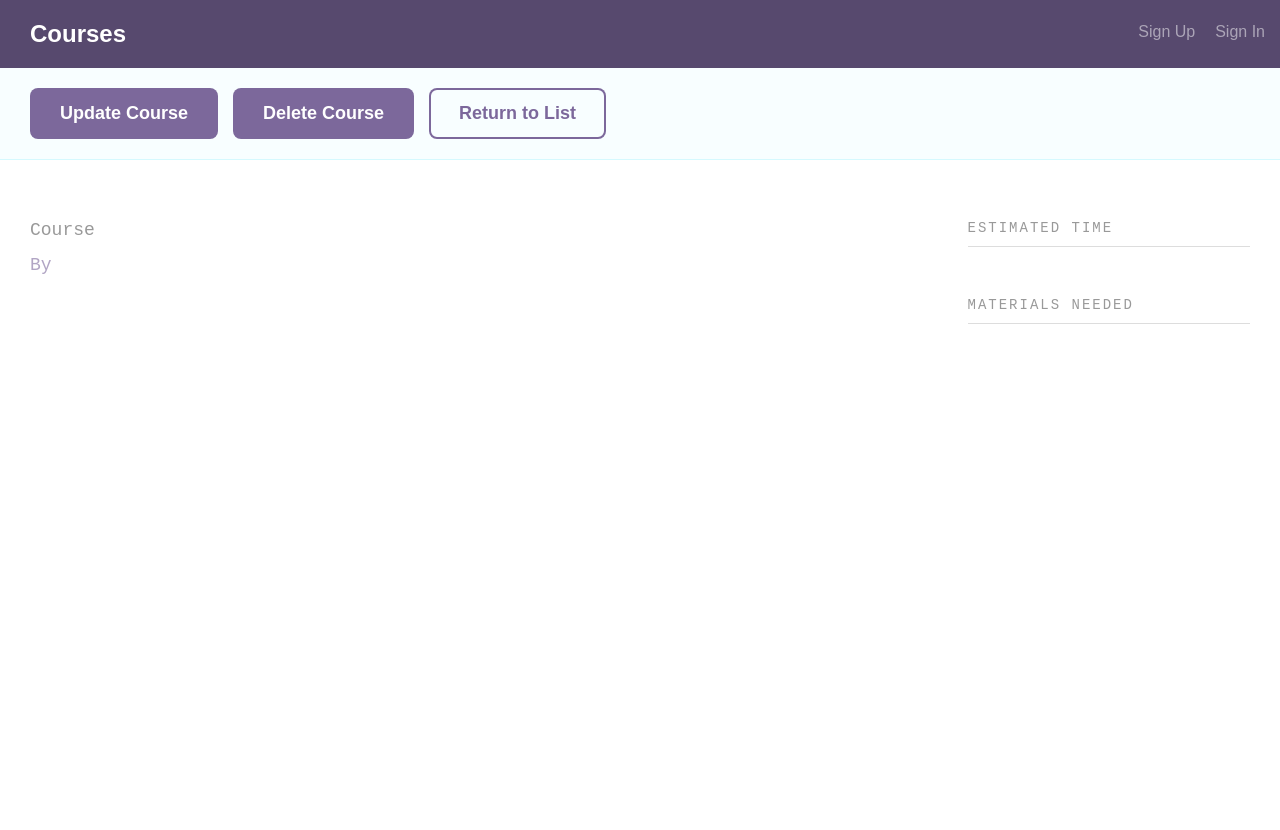
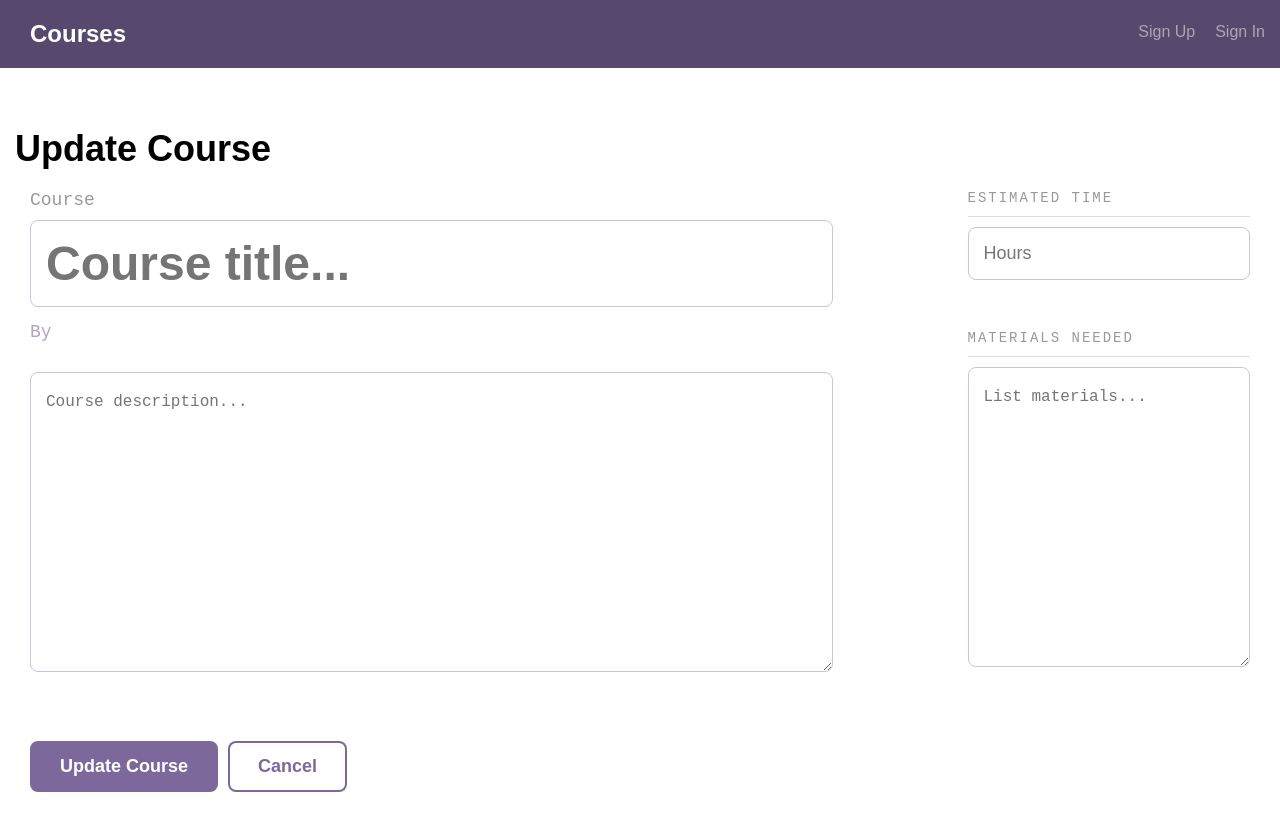
Before and after one commit to amnaatarapper/unit-10, a React (Create React App) app in the folder client/: page /courses/1/update in a window 1280 px wide. Before the commit the page ends 800 px from the top, so only its background shows below. Built offline with nearby package versions, Linux system fonts and the light colour scheme; no server answers.

Commit message:
added UpdateCourse.js

```diff
--- a/client/src/App.js
+++ b/client/src/App.js
@@ -9,13 +9,22 @@ import Header from './components/Header';
 import Courses from './components/Courses';
 import CourseDetail from './components/CourseDetail';
 import CreateCourse from './components/CreateCourse';
+import UpdateCourse from './components/UpdateCourse';
 
 // Context helpers
 // import withContext from './Context';
 
 // Context consumers
 
-
+/**
+/ - Courses
+/courses/create - CreateCourse
+/courses/:id/update - UpdateCourse
+/courses/:id - CourseDetail
+/signin - UserSignIn
+/signup - UserSignUp
+/signout - UserSignOut
+ */
 
 const App = () => {
   return (
@@ -25,7 +34,8 @@ const App = () => {
         <Switch>
           <Route exact path='/' component={Courses}/>
           <Route path='/courses/create' component={CreateCourse}/>
-          <Route path ='/courses/:id' component={CourseDetail} />
+          <Route path='/courses/:id/update' component={UpdateCourse} />
+          <Route path='/courses/:id' component={CourseDetail} />
         </Switch>
 
     </BrowserRouter>
--- a/client/src/components/CreateCourse.js
+++ b/client/src/components/CreateCourse.js
@@ -20,7 +20,7 @@ class CreateCourse extends React.Component {
                     <div className="grid-66">
                       <div className="course--header">
                         <h4 className="course--label">Course</h4>
-                        <div><input readOnly id="title" name="title" type="text" className="input-title course--title--input" placeholder="Course title..."
+                        <div><input id="title" name="title" type="text" className="input-title course--title--input" placeholder="Course title..."
                             value=""/></div>
                         <p>By Joe Smith</p>
                       </div>
@@ -33,7 +33,7 @@ class CreateCourse extends React.Component {
                         <ul className="course--stats--list">
                           <li className="course--stats--list--item">
                             <h4>Estimated Time</h4>
-                            <div><input readOnly id="estimatedTime" name="estimatedTime" type="text" className="course--time--input"
+                            <div><input id="estimatedTime" name="estimatedTime" type="text" className="course--time--input"
                                 placeholder="Hours" value=""/></div>
                           </li>
                           <li className="course--stats--list--item">
--- /dev/null
+++ b/client/src/components/UpdateCourse.js
@@ -0,0 +1,89 @@
+import React from 'react';
+import axios from 'axios';
+import baseURL from '../baseURL';
+
+class UpdateCourse extends React.Component {
+
+    state= {
+        course: [],
+        user: {}
+    }
+
+    async componentDidMount() {
+
+      await axios.get(baseURL.apiBaseUrl + '/courses/' + this.props.match.params.id )
+        .then( response => {
+          this.setState({
+            course: response.data.course,
+            user: response.data.course.User
+          })
+        })
+        .catch( error => {
+          console.log('Error fetching and parsing data', error);
+        });
+    }
+
+    handleUpdate = () => {
+
+    }
+
+    render() {
+
+        const {
+            title,
+            description,
+            estimatedTime,
+            materialsNeeded,
+          } = this.state.course;
+
+          const {
+            firstName,
+            lastName
+          } = this.state.user;
+
+
+        return (<div class="bounds course--detail">
+        <h1>Update Course</h1>
+        <div>
+          <form>
+            <div class="grid-66">
+              <div class="course--header">
+                <h4 class="course--label">Course</h4>
+                <div><input id="title" name="title" type="text" class="input-title course--title--input" placeholder="Course title..."
+                    value={title} /></div>
+                <p>By {firstName} {lastName}</p>
+              </div>
+              <div class="course--description">
+                <div><textarea id="description" value={description} name="description" class="" placeholder="Course description...">
+
+                </textarea></div>
+              </div>
+            </div>
+            <div class="grid-25 grid-right">
+              <div class="course--stats">
+                <ul class="course--stats--list">
+                  <li class="course--stats--list--item">
+                    <h4>Estimated Time</h4>
+                    <div><input id="estimatedTime" name="estimatedTime" type="text" class="course--time--input"
+                        placeholder="Hours" value={estimatedTime} /></div>
+                  </li>
+                  <li class="course--stats--list--item">
+                    <h4>Materials Needed</h4>
+                    <div><textarea id="materialsNeeded" value={materialsNeeded} name="materialsNeeded" class="" placeholder="List materials...">
+
+                        </textarea></div>
+                  </li>
+                </ul>
+              </div>
+            </div>
+            <div class="grid-100 pad-bottom"><button class="button" type="submit">Update Course</button><button class="button button-secondary" onclick="event.preventDefault(); location.href='course-detail.html';">Cancel</button></div>
+          </form>
+        </div>
+      </div>);
+    }
+
+
+
+}
+
+export default UpdateCourse;
```
